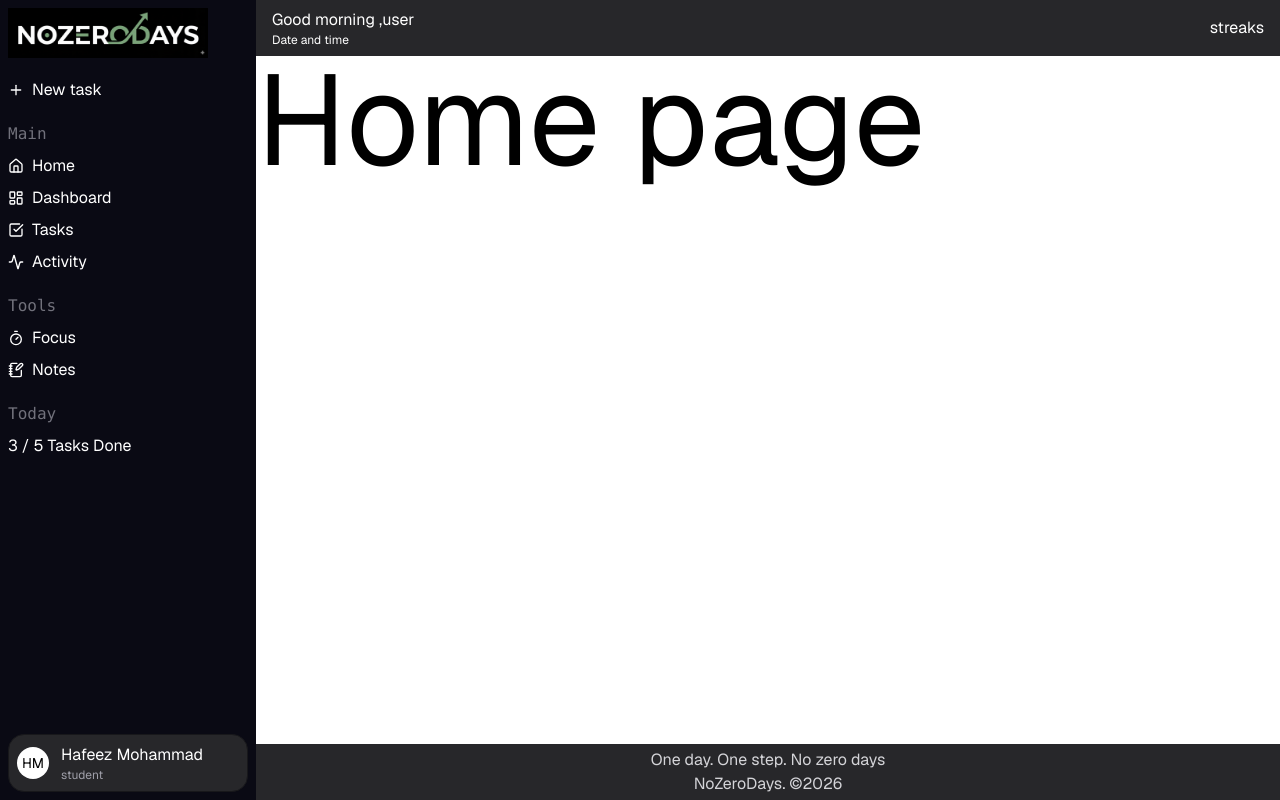
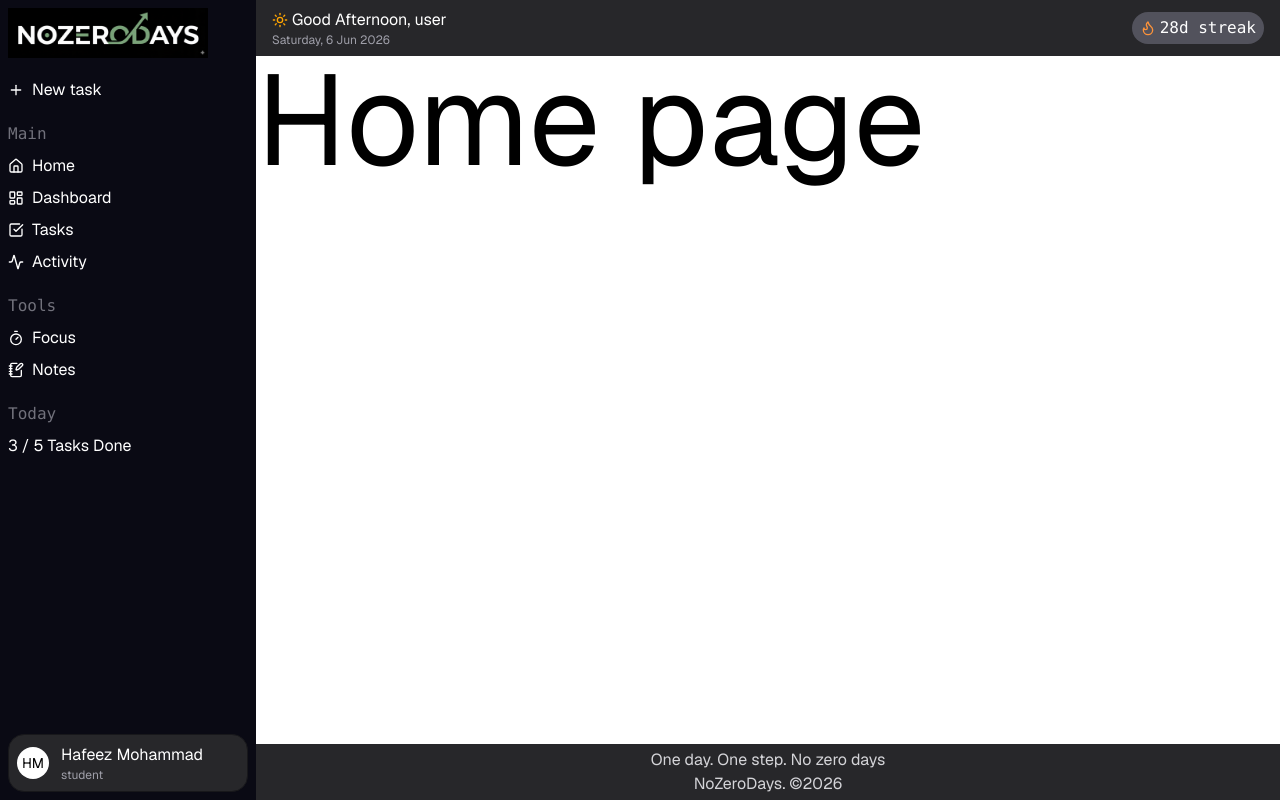
Before and after one commit to hafeez-07/NoZeroDays-2.0, a Next.js app: page / in a window 1280 px wide. Built offline with nearby package versions, Linux system fonts and the light colour scheme.

Commit message:
feat(ui): Enhance navbar with dynamic greeting and date display

```diff
--- a/src/components/Navbar.tsx
+++ b/src/components/Navbar.tsx
@@ -1,14 +1,46 @@
 import Image from "next/image";
 import Link from "next/link";
+import { Flame, Sunrise, Sun, Moon } from "lucide-react";
 
 export default function Navbar() {
+  const today = new Date();
+  const day = today.toLocaleDateString("en-us", {
+    weekday: "long",
+  });
+  const date = today.toLocaleDateString("en-GB", {
+    day: "numeric",
+    month: "short",
+    year: "numeric",
+  });
+
+  const hour = new Date().getHours();
+  let greeting = "Good Evening";
+  let emoji = <Moon size={16} color="gray" />;
+
+  if (hour < 18) {
+    greeting = "Good Afternoon";
+    emoji = <Sun size={16} color="orange" />;
+  } else if (hour < 12) {
+    greeting = "Good Morning";
+    emoji = <Sunrise size={16} color="orange" />;
+  }
+
   return (
     <nav className="flex justify-between items-center px-4 py-2 bg-zinc-800 text-white">
       <div>
-        <div>Good morning ,user</div>
-        <div className="text-xs">Date and time</div>
+        <div className="flex items-center gap-1">
+          {emoji}
+          <div>{greeting}, user</div>
+        </div>
+
+        <div className="text-xs text-zinc-400">
+          {day}, {date}{" "}
+        </div>
       </div>
-      <div>streaks</div>
+      <div className="flex items-center gap-1 font-mono bg-zinc-600 rounded-2xl px-2 py-1">
+        <Flame size={16} color="#FD933A" />
+        <div>28d streak</div>
+      </div>
     </nav>
   );
 }
```
